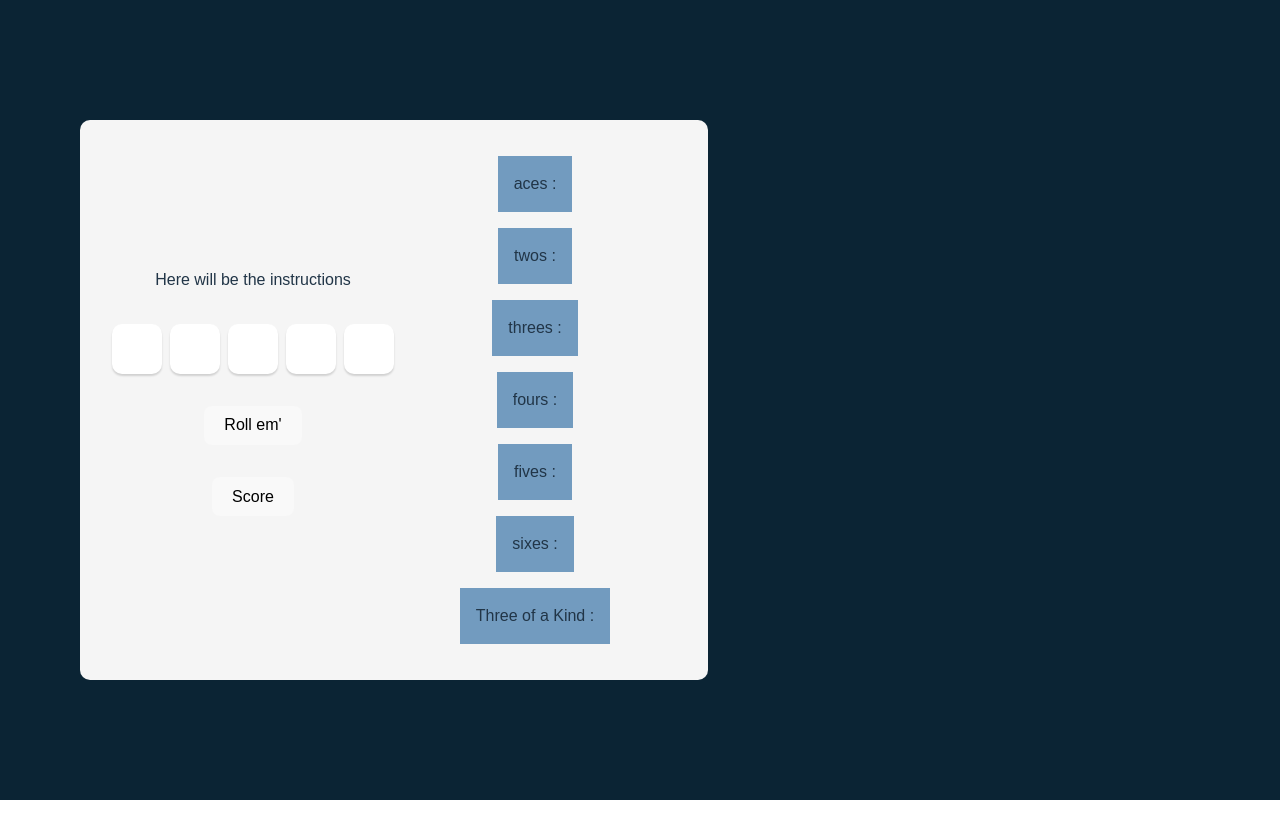
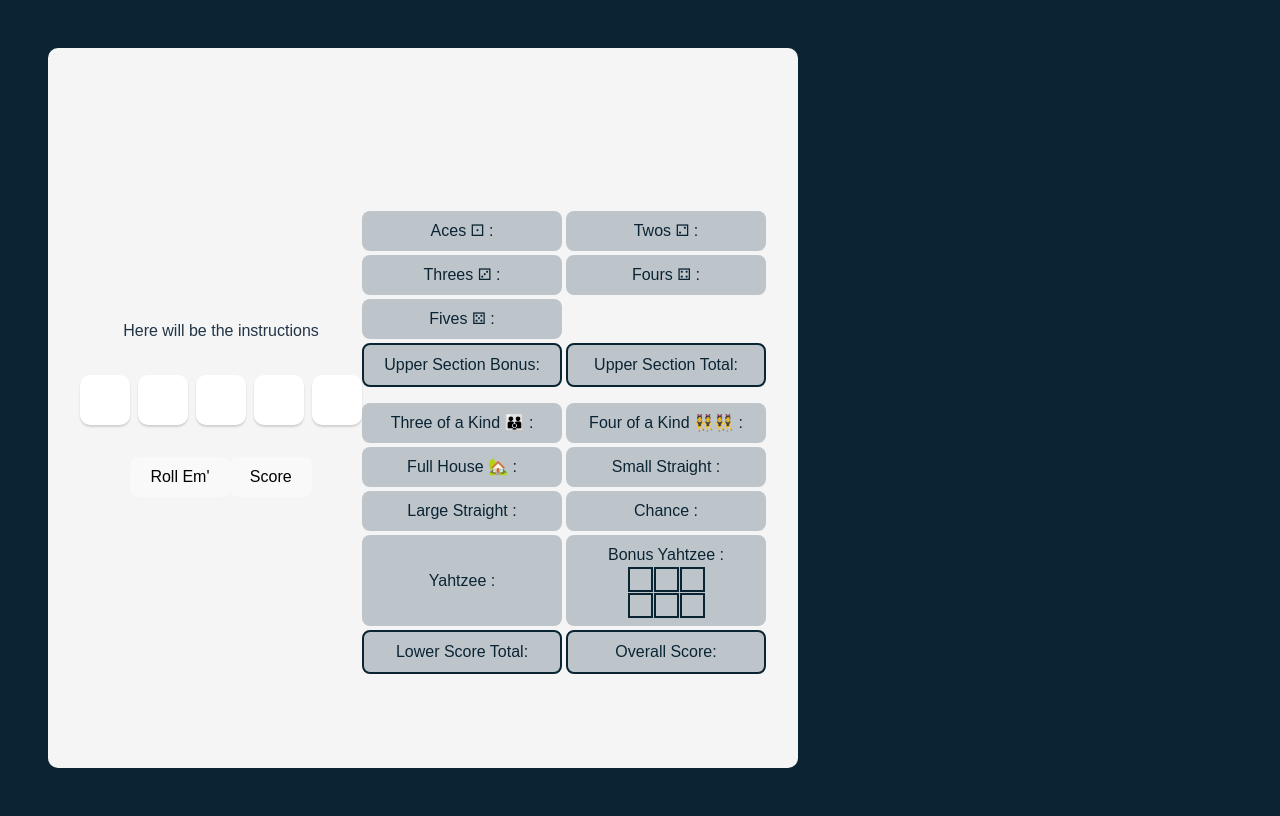
Before and after one commit to Ginicoefficient/yahtzee, a React (Vite) app: page / in a window 1280 px wide. Built offline with nearby package versions, Linux system fonts and the light colour scheme.

Commit message:
added bonus yahtzee checkmark containers and formatted scoresheet items

```diff
--- a/src/App.css
+++ b/src/App.css
@@ -5,20 +5,19 @@
 body {
   margin: 0;
   background-color: #0b2434;
-  padding: 2em;
   font-family: "Karla", sans-serif;
 }
 
 main {
   background-color: #f5f5f5;
-  max-width: 800px;
-  height: 70vh;
+  max-width: 1400px;
+  height: 90vh;
   margin: 3rem;
   border-radius: 10px;
   padding: 2em;
-  display: grid;
-  grid-template-columns: 1fr 1fr;
+  display: flex;
   justify-content: center;
+  align-items: center;
   text-align: center;
   cursor: pointer;
 }
@@ -33,12 +32,16 @@
 }
 
 .dice-container {
-  margin-bottom: 1rem;
+  flex: 1;
   display: flex;
   flex-direction: column;
   align-items: center;
   justify-content: center;
   gap: 2rem;
+  margin: 0;
+}
+.button-container {
+  margin: 0;
 }
 
 .roller-holder {
@@ -50,15 +53,55 @@
 }
 
 .scoresheet-container {
+  display: grid;
+  grid-template-rows: 1fr 1fr;
+  flex: 1;
+  height: 60%;
+  align-items: center;
+  justify-content: center;
+  gap: 16px;
+  width: fit-content;
+}
+.upper-score-elements,
+.lower-score-elements {
+  display: grid;
+  grid-template-columns: 1fr 1fr;
+  gap: 4px;
+}
+
+.scoreline,
+.score {
+  color: #0b2434;
+  width: 200px;
+  display: flex;
+  align-items: center;
+  justify-content: center;
+  background-color: #bec5ca;
+  border-radius: 8px;
+  padding: 0.5em;
+  overflow-wrap: break-word;
+  transition: transform 0.5s;
+}
+.scoreline:active {
+  transform: scale(0.7);
+}
+
+.score {
+  background-color: #bec5ca;
+  border: 2px solid #0b2434;
+}
+
+#bonusyahtzee {
   display: flex;
   flex-direction: column;
-  align-items: center;
-  justify-content: center;
-  gap: 1em;
 }
-
-.scoreline {
-  display: flex;
-  background-color: rgb(114, 155, 191);
-  padding: 1em;
+.bonus-yahtzee-container {
+  display: grid;
+  grid-template-columns: 1fr 1fr 1fr;
+  gap: 1px;
 }
+.bonus-yahtzee-checkmark {
+  width: 25px;
+  height: 25px;
+  border: 2px solid #0b2434;
+}
--- a/src/App.jsx
+++ b/src/App.jsx
@@ -2,7 +2,6 @@
 import "./App.css";
 import Dicestray from "./Components/Dicetray";
 import Scoresheet from "./Components/Scoresheet";
-import { GameContext } from "./Components/GameContext";
 
 function App() {
   //enter score mode function
--- a/src/Components/Dicetray.jsx
+++ b/src/Components/Dicetray.jsx
@@ -1,28 +1,10 @@
 import React from "react";
 import { GameContext } from "./GameContext";
 import Die from "./Die";
-import { nanoid } from "nanoid";
 
 export default function Dicestray(props) {
-  const { setDiceValues, setGameMode, getGameMode } =
+  const { dice, setDice, clearDice, setMode, mode, rollCount, setRollCount } =
     React.useContext(GameContext);
-  const [dice, setDice] = React.useState(() => {
-    const initialState = allNewDice();
-    setDiceValues(initialState);
-    return initialState;
-  });
-
-  //generates first roll of each round and initializes game mode to roll
-  function allNewDice() {
-    const diceArray = new Array(5).fill().map(() => {
-      return {
-        value: "",
-        isHeld: false,
-        id: nanoid(),
-      };
-    });
-    return diceArray;
-  }
 
   //maps through dice array and toggles value of isHeld for clicked die
   function holdDice(id) {
@@ -44,16 +26,13 @@
     />
   ));
 
-  //holds the number of times dice have been rolled in a hand
-  const [rollCount, setCount] = React.useState(1);
-
   //rolls new die only if die is not held and roll count < 3
   function rollNewDice() {
     //state counts numbers of times roll has been clicked
-    setCount((prevCount) => prevCount + 1);
-    console.log(rollCount);
+    setRollCount((prevCount) => prevCount + 1);
+    console.log("roll count: " + rollCount);
     //if not rolled three times, allow to roll again
-    if (rollCount < 3 && getGameMode() === "roll") {
+    if (rollCount < 3 && mode === "roll") {
       const newDiceValue = [...dice].map((die) => {
         return !die.isHeld
           ? {
@@ -63,8 +42,7 @@
           : { ...die };
       });
       setDice(newDiceValue);
-      setDiceValues(newDiceValue);
-    } else if (rollCount === 3 && getGameMode() === "roll") {
+    } else if (rollCount === 3 && mode === "roll") {
       const newDiceValue = [...dice].map((die) => {
         return !die.isHeld
           ? {
@@ -73,44 +51,35 @@
             }
           : { ...die };
       });
-
       setDice(newDiceValue);
-      setDiceValues(newDiceValue);
-      console.log("needs to score");
-      setGameMode("score");
+      setMode("score");
+      //disable roll button
     }
   }
 
-  //something for the future - this shouldn't run unless there's
-  //been a new scoring event
-  function resetDiceHand() {
-    setDice(allNewDice());
-    setCount(1);
-    setGameMode("roll");
+  function scoreHand() {
+    setMode("score");
   }
 
   return (
     <div className="dice-container">
       <div className="instructions">Here will be the instructions</div>
       <div className="roller-holder">{diceElements}</div>
+      <div className="button-container">
+        {" "}
         <button
           onClick={() => {
-          if (getGameMode() === "roll") {
+            if (mode === "roll") {
               rollNewDice();
-          } else {
-            resetDiceHand();
             }
           }}
         >
-        {getGameMode() === "roll" ? "Roll em'" : "Clear Tray"}
+          Roll Em'
         </button>
-      <button
-        onClick={() => {
-          setGameMode("score");
-        }}
-      >
+        <button onClick={scoreHand} disabled={dice ? false : true}>
           Score
         </button>
       </div>
+    </div>
   );
 }
--- a/src/Components/GameContext.jsx
+++ b/src/Components/GameContext.jsx
@@ -1,37 +1,53 @@
 import React from "react";
+import { nanoid } from "nanoid";
 
 const GameContext = React.createContext({
-  getDiceValues: () => {},
-  setDiceValues: () => {},
-  getGameMode: () => {},
-  setGameMode: () => {},
+  dice: {},
+  setDice: () => {},
+  mode: "roll",
+  setMode: () => {},
+  rollCount: 1,
+  setRollCount: () => {},
 });
 
 function GameProvider(props) {
-  const diceReference = React.useRef();
-  const modeReference = React.useRef("roll");
+  //dice-related functions
+  const [dice, setDice] = React.useState(allNewDice());
 
-  function getGameMode() {
-    return modeReference.current;
+  //generates first roll of each round and initializes game mode to roll
+  function allNewDice() {
+    const diceArray = new Array(5).fill().map(() => {
+      return {
+        value: "",
+        isHeld: false,
+        id: nanoid(),
+      };
+    });
+    return diceArray;
   }
 
-  function setGameMode(mode) {
-    modeReference.current = mode;
-    console.log(modeReference.current);
+  function clearDice() {
+    setDice(allNewDice());
   }
 
-  function getDiceValues() {
-    return diceReference.current;
-  }
+  //roll count related functions
+  //holds the number of times dice have been rolled in a hand
+  const [rollCount, setRollCount] = React.useState(1);
 
-  function setDiceValues(diceValues) {
-    console.log("setDiceMode from context run");
-    diceReference.current = diceValues;
-  }
+  //game mode related functions
+  const [mode, setMode] = React.useState("roll");
 
   return (
     <GameContext.Provider
-      value={{ getDiceValues, setDiceValues, getGameMode, setGameMode }}
+      value={{
+        dice,
+        setDice,
+        clearDice,
+        mode,
+        setMode,
+        rollCount,
+        setRollCount,
+      }}
     >
       {props.children}
     </GameContext.Provider>
--- a/src/Components/Scoreline.jsx
+++ b/src/Components/Scoreline.jsx
@@ -2,19 +2,38 @@
 import { GameContext } from "./GameContext";
 
 export default function Scoreline(props) {
-  const { getGameMode } = React.useContext(GameContext);
+  const { mode } = React.useContext(GameContext);
+
+  //bonus yahtzee, 6 divs clickable, with checkmark
+  //inner divs will each have obnlcik that updates state score abut BY count
+  //change
+  function BonusYahtzeeBoxes(props) {
+    return (
+      <div className="bonus-yahtzee-container">
+        <div className="bonus-yahtzee-checkmark"></div>
+        <div className="bonus-yahtzee-checkmark"></div>
+        <div className="bonus-yahtzee-checkmark"></div>
+        <div className="bonus-yahtzee-checkmark"></div>
+        <div className="bonus-yahtzee-checkmark"></div>
+        <div className="bonus-yahtzee-checkmark"></div>
+      </div>
+    );
+  }
   return (
     <div
       className="scoreline"
       id={props.id}
       onClick={() => {
-        if (!props.isScored && getGameMode() === "score") {
+        if (!props.isScored && mode === "score" && props.isEligble) {
           props.updateScore();
         }
       }}
     >
-      <div className="score--category">{props.label} :</div>
+      <div className="score--category">{props.label}</div>
       <div className="score--value">{props.value}</div>
+      {props.id === "bonusyahtzee" && (
+        <BonusYahtzeeBoxes checkedBoxes={props.value / 100} />
+      )}
     </div>
   );
 }
--- a/src/Components/Scoresheet.jsx
+++ b/src/Components/Scoresheet.jsx
@@ -4,16 +4,72 @@
 import { GameContext } from "./GameContext";
 
 export default function Scoresheet(props) {
-  const { getDiceValues, setGameMode } = React.useContext(GameContext);
+  const { dice, setMode, clearDice, setRollCount } =
+    React.useContext(GameContext);
+
   const [score, setScore] = React.useState(VanillaScoreSheet);
+
+  //make ref for last scored row
+  const lastScoredRow = React.useRef("");
+
+  //useEffect that runs the eligibility state change for scoreline state array
+  //if last scored ref was not BY, set all egibility to tru
+  //if BY, run check for eligibility
+
+  React.useEffect(() => {
+    if (lastScoredRow.current !== "bonusyahtzee") {
+      setScore((prevScores) => {
+        let hasYahtzee = false;
+        //break out below later into a few different steps
+        //make a helper function in context that creates die hash counter thingy
+        //add this to score sheet eval function and use here to get objects of dice values only
+        let isCurrentRollYahtzee =
+          Object.values(
+            dice.reduce((total, current) => {
+              if (total.hasOwnProperty(current.value)) {
+                total[current.value] += 1;
+              } else {
+                total[current.value] = 1;
+              }
+              return total;
+            }, {})
+          ).length === 1;
+
+        console.log(hasYahtzee, isCurrentRollYahtzee);
+
+        return prevScores.map((score) => {
+          if (score.id === "yahtzee" && score.value) {
+            hasYahtzee = true;
+          }
+          return {
+            ...score,
+            isEligble:
+              score.id != "bonusyahtzee"
+                ? true
+                : hasYahtzee && isCurrentRollYahtzee,
+          };
+        });
+      });
+    } else {
+      //what happens when there's a bonus yahtzee
+      //access dice value, see what BY was scored on, check upper scoresheet if scored that number (toggle eligble)
+      //then check three and four of a kind (toggle eligble)
+      //(toggle eligble)
+    }
+  }, [dice]);
 
   //update score function
   function updateScore(scoreline, index) {
     const scoreCopy = [...score];
-    scoreCopy[index].value = scoreline.evaluateDice(getDiceValues());
+    scoreCopy[index].value = scoreline.evaluateDice(dice);
     scoreCopy[index].isScored = true;
+    lastScoredRow.current = scoreline.id;
     setScore(scoreCopy);
-    setGameMode("toReset");
+    if (scoreline.id !== "bonusyahtzee") {
+      clearDice();
+      setRollCount(1);
+      setMode("roll");
+    }
   }
 
   const scoreElements = score.map((scoreline, index) => (
@@ -23,12 +79,31 @@
       label={scoreline.label}
       value={scoreline.value}
       isScored={scoreline.isScored}
+      isBonusYahtzee={scoreline.bonusYahtzee}
+      isEligble={scoreline.isEligble}
       evaluateFunction={() => {
-        scoreline.evaluateDice(getDiceValues());
+        scoreline.evaluateDice(dice);
       }}
       updateScore={() => updateScore(scoreline, index)}
     />
   ));
 
-  return <div className="scoresheet-container">{scoreElements}</div>;
+  const upperScoreElements = scoreElements.slice(0, 5);
+  const lowerScoreElements = scoreElements.slice(6);
+
+  return (
+    <div className="scoresheet-container">
+      <section className="upper-score-elements">
+        {upperScoreElements}
+        <br></br>
+        <div className="upper-bonus score">Upper Section Bonus:</div>
+        <div className="upper-total score">Upper Section Total:</div>
+      </section>
+      <section className="lower-score-elements">
+        {lowerScoreElements}
+        <div className="lower-score score">Lower Score Total:</div>
+        <div className="game-score-total score">Overall Score:</div>
+      </section>
+    </div>
+  );
 }
--- a/src/VanillaScoreSheet.js
+++ b/src/VanillaScoreSheet.js
@@ -1,9 +1,10 @@
 export default [
   {
     id: "aces",
-    label: "aces",
+    label: "Aces ⚀ :  ",
     value: "",
     isScored: false,
+    isEligble: true,
     evaluateDice: (someDiceSet) => {
       //calculate sum of ones from dice state array
       let diceTotal = 0;
@@ -17,9 +18,10 @@
   },
   {
     id: "twos",
-    label: "twos",
+    label: "Twos ⚁ :  ",
     value: "",
     isScored: false,
+    isEligble: true,
     evaluateDice: (someDiceSet) => {
       let diceTotal = 0;
       someDiceSet.map((die) => {
@@ -33,9 +35,10 @@
 
   {
     id: "threes",
-    label: "threes",
+    label: "Threes ⚂ :  ",
     value: "",
     isScored: false,
+    isEligble: true,
     evaluateDice: (someDiceSet) => {
       let diceTotal = 0;
       someDiceSet.map((die) => {
@@ -48,9 +51,10 @@
   },
   {
     id: "fours",
-    label: "fours",
+    label: "Fours ⚃ :  ",
     value: "",
     isScored: false,
+    isEligble: true,
     evaluateDice: (someDiceSet) => {
       let diceTotal = 0;
       someDiceSet.map((die) => {
@@ -63,9 +67,10 @@
   },
   {
     id: "fives",
-    label: "fives",
+    label: "Fives ⚄ :  ",
     value: "",
     isScored: false,
+    isEligble: true,
     evaluateDice: (someDiceSet) => {
       let diceTotal = 0;
       someDiceSet.map((die) => {
@@ -78,9 +83,10 @@
   },
   {
     id: "sixes",
-    label: "sixes",
+    label: "Sixes ⚅ :  ",
     value: "",
     isScored: false,
+    isEligble: true,
     evaluateDice: (someDiceSet) => {
       let diceTotal = 0;
       someDiceSet.map((die) => {
@@ -93,26 +99,179 @@
   },
   {
     id: "threeofkind",
-    label: "Three of a Kind",
+    label: "Three of a Kind 👪 :  ",
     value: "",
     isScored: false,
+    isEligble: true,
     evaluateDice: (someDiceSet) => {
       const counter = {};
       let diceTotal = 0;
       someDiceSet.map((die) => {
-        if (counter.hasOwnProperty[die.value.toString()]) {
+        if (counter.hasOwnProperty(die.value.toString())) {
           counter[die.value.toString()] += 1;
-          diceTotal += die.value;
         } else {
           counter[die.value.toString()] = 1;
         }
         diceTotal += die.value;
       });
-      if (Object.values(counter).indexOf("3") > -1) {
+
+      if (Object.values(counter).indexOf(3) > -1) {
         return diceTotal;
       } else {
         return 0;
       }
     },
   },
+  {
+    id: "fourofkind",
+    label: "Four of a Kind 👯👯 :  ",
+    value: "",
+    isScored: false,
+    isEligble: true,
+    evaluateDice: (someDiceSet) => {
+      const counter = {};
+      let diceTotal = 0;
+      someDiceSet.map((die) => {
+        if (counter.hasOwnProperty(die.value.toString())) {
+          counter[die.value.toString()] += 1;
+        } else {
+          counter[die.value.toString()] = 1;
+        }
+        diceTotal += die.value;
+      });
+      console.log(diceTotal);
+      console.log(counter);
+      if (Object.values(counter).indexOf(4) > -1) {
+        return diceTotal;
+      } else {
+        return 0;
+      }
+    },
+  },
+  {
+    id: "fullhouse",
+    label: "Full House 🏡 :  ",
+    value: "",
+    isScored: false,
+    isEligble: true,
+    evaluateDice: (someDiceSet) => {
+      const counter = {};
+      for (let i = 0; i < someDiceSet.length; i++) {
+        if (counter.hasOwnProperty(someDiceSet[i].value)) {
+          counter[someDiceSet[i].value] += 1;
+        } else {
+          counter[someDiceSet[i].value] = 1;
+        }
+      }
+      if (
+        Object.keys(counter).length === 2 &&
+        Object.values(counter).indexOf(3) > -1
+      ) {
+        return 25;
+      } else {
+        return 0;
+      }
+    },
+  },
+  {
+    id: "smallstraight",
+    label: "Small Straight :  ",
+    value: "",
+    isScored: false,
+    isEligble: true,
+    evaluateDice: (someDiceSet) => {
+      const counter = {};
+      let min = null;
+      let max = null;
+      for (let i = 0; i < someDiceSet.length; i++) {
+        if (counter.hasOwnProperty(someDiceSet[i].value)) {
+          counter[someDiceSet[i].value] += 1;
+        } else {
+          counter[someDiceSet[i].value] = 1;
+        }
+        if (!min || someDiceSet[i].value < min) {
+          min = someDiceSet[i].value;
+        }
+        if (!max || someDiceSet[i].value > max) {
+          max = someDiceSet[i].value;
+        }
+      }
+
+      if (Object.keys(counter).length === 5) {
+        return 30;
+      }
+      if (Object.keys(counter).length === 4 && max - min === 3) {
+        return 30;
+      }
+      return 0;
+    },
+  },
+  {
+    id: "largestraight",
+    label: "Large Straight :  ",
+    value: "",
+    isScored: false,
+    isEligble: true,
+    evaluateDice: (someDiceSet) => {
+      const counter = {};
+      for (let i = 0; i < someDiceSet.length; i++) {
+        if (counter.hasOwnProperty(someDiceSet[i].value)) {
+          counter[someDiceSet[i].value] += 1;
+        } else {
+          counter[someDiceSet[i].value] = 1;
+        }
+      }
+      if (Object.keys(counter).length === 5) {
+        return 40;
+      }
+      return 0;
+    },
+  },
+  {
+    id: "chance",
+    label: "Chance :  ",
+    value: "",
+    isScore: false,
+    isEligble: false,
+    evaluateDice: (someDiceSet) => {
+      let diceTotal = someDiceSet
+        .map((die) => die.value)
+        .reduce((total, current) => {
+          return total + current;
+        });
+      return diceTotal;
+    },
+  },
+  {
+    id: "yahtzee",
+    label: "Yahtzee :  ",
+    value: "",
+    isScored: false,
+    isEligble: true,
+    evaluateDice: (someDiceSet) => {
+      const counter = {};
+      for (let i = 0; i < someDiceSet.length; i++) {
+        if (counter.hasOwnProperty(someDiceSet[i].value)) {
+          counter[someDiceSet[i].value] += 1;
+        } else {
+          counter[someDiceSet[i].value] = 1;
+        }
+      }
+      if (counter(keys).length === 1) {
+        return 50;
+      }
+      return 0;
+    },
+  },
+  {
+    id: "bonusyahtzee",
+    label: "Bonus Yahtzee :  ",
+    value: "",
+    isScored: false,
+    isEligble: false,
+    evaluateDice: () => {
+      this.value += 100;
+      return this.value;
+    },
+  },
 ];
```
Lines whose indentation alone changed are shown as unchanged.
